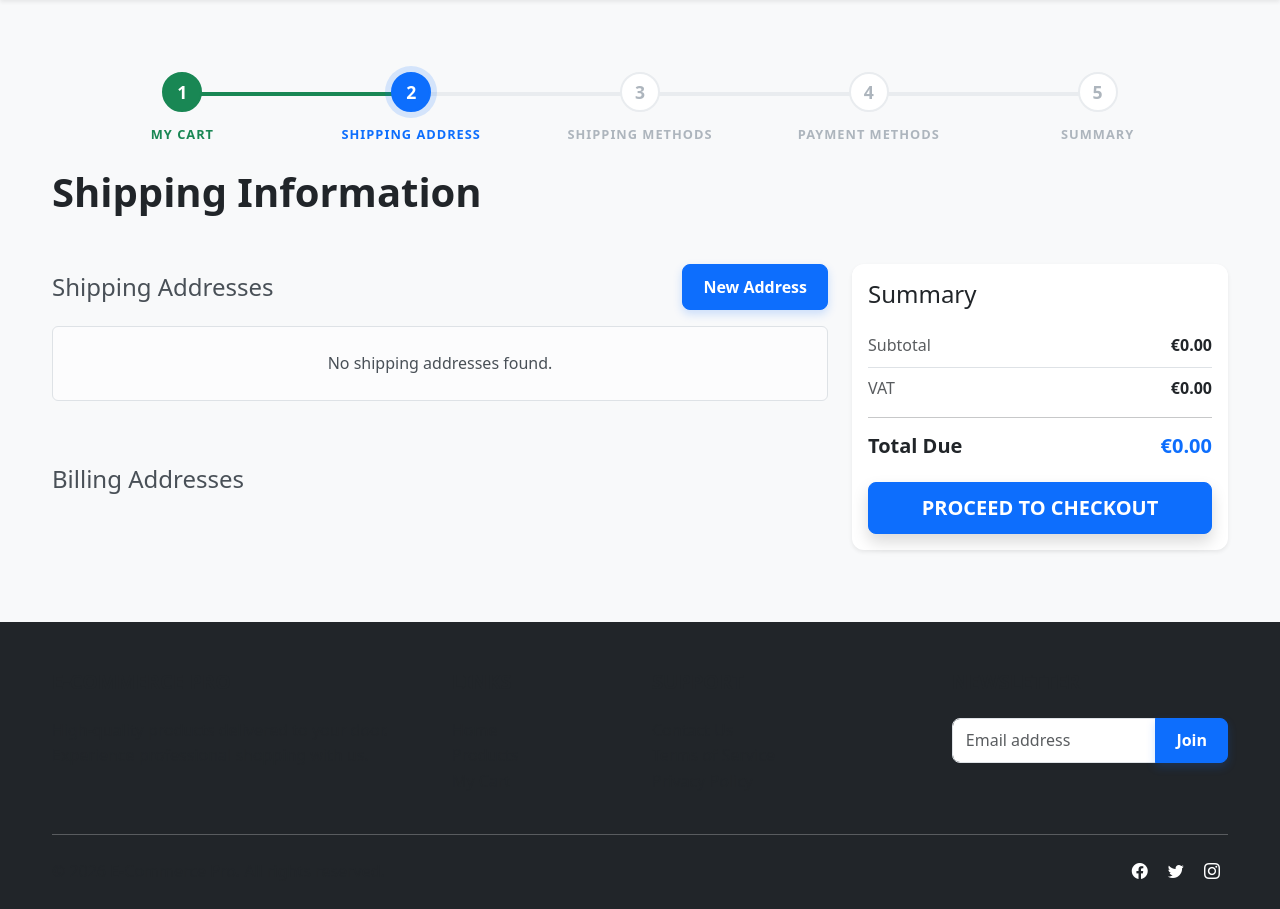
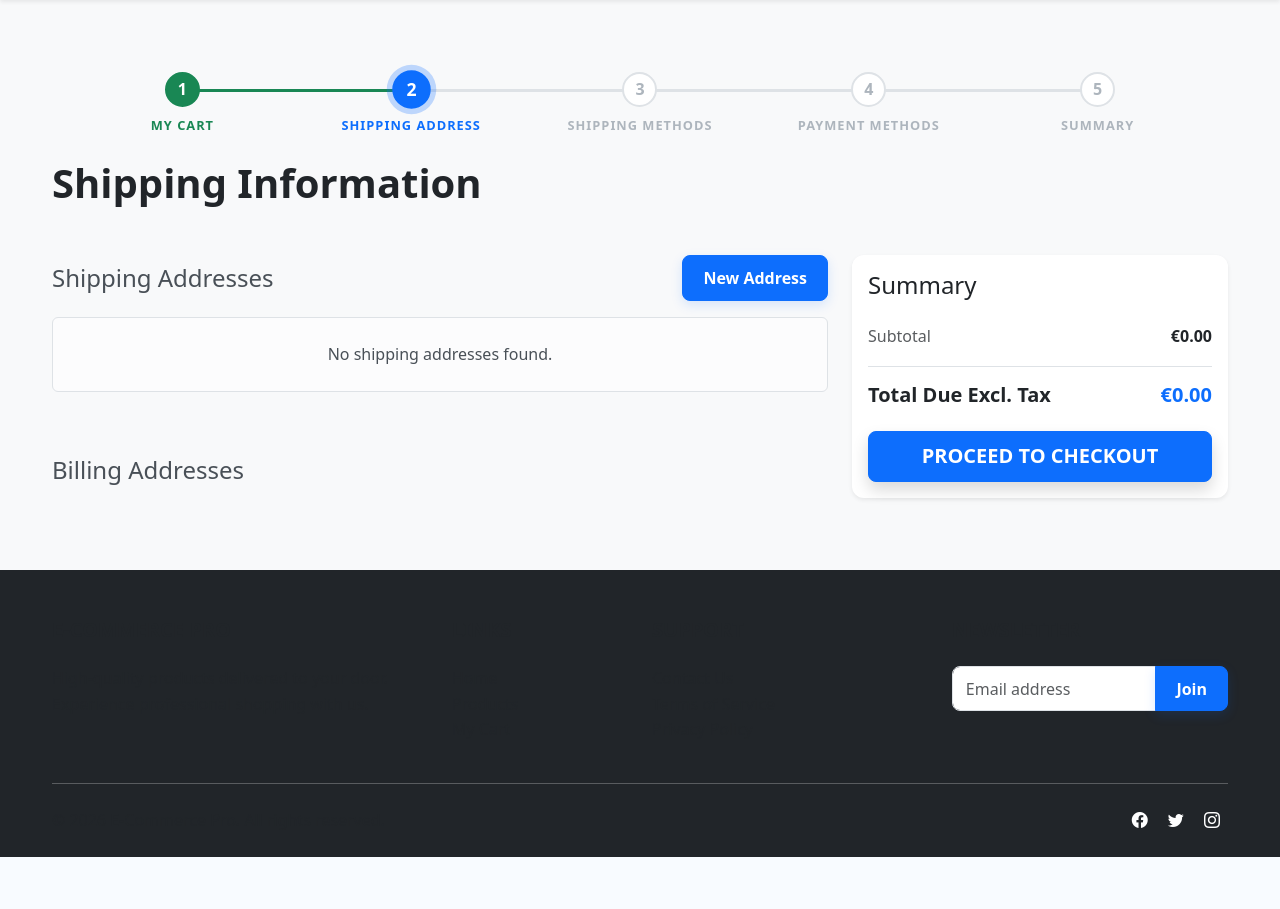
Before and after one commit to sammycrem/e-commerce-d, a Flask app: page /checkout/shipping-address in a window 1280 px wide. Shown: the part 80-989 px from the top of the page. After the commit the page ends 937 px from the top, so only its background shows below. Run offline with Flask 3, Linux system fonts and the light colour scheme; the visitor is signed in with stand-in values (Sample User, id 1); data comes from the database, SQL or seed files in the repository; data that the repository does not hold is empty; parts of the project's set-up code (start-up, migrations or seed data) failed here and were passed over.

Commit message:
Refactor checkout workflow, update order summary, and improve UI
- Moved Promo Code and Discount UI from Cart page to Payment Method page.
- Updated order summary labels to "Total Due Excl. Tax" on Cart and Shipping Address pages.
- Removed VAT and Discount rows from preliminary summary views.
- Refined VAT calculation logic to use Decimal and proper cent-to-euro conversion.
- Fixed timezone-related TypeError in promo code validation.
- Modernized checkout UI with redesigned progress bar and enhanced card/button styles.
- Ensured promo code persistence across checkout steps via session storage.

Co-authored-by: sammycrem <256570095+sammycrem@users.noreply.github.com>

```diff
--- a/app/blueprints/checkout.py
+++ b/app/blueprints/checkout.py
@@ -26,6 +26,7 @@ def apply_promo():
         return jsonify({"error": "Invalid promotion code"}), 404
 
     promo_valid_to = promo.valid_to
+    # Ensure timezone-aware comparison to avoid TypeError regarding aware vs naive datetimes
     if promo_valid_to and promo_valid_to.tzinfo is None:
         promo_valid_to = promo_valid_to.replace(tzinfo=timezone.utc)
 
@@ -37,11 +38,17 @@ def apply_promo():
 
     discount_cents = 0
     if promo.discount_type == 'PERCENT':
-        discount_cents = int(ceil(cart_subtotal * (promo.discount_value / 100)))
+        from ..utils import cents_to_decimal, decimal_to_cents
+        from decimal import Decimal
+        pct = Decimal(promo.discount_value) / Decimal(100)
+        discount_decimal = cents_to_decimal(cart_subtotal) * pct
+        discount_cents = decimal_to_cents(discount_decimal)
     elif promo.discount_type == 'FIXED':
         discount_cents = int(promo.discount_value)
 
+    # Store promo code in session for persistence across checkout steps
     session['promo_code'] = promo.code
+    session.modified = True
     return jsonify({"code": promo.code, "discount_cents": discount_cents, "new_total_cents": cart_subtotal - discount_cents}), 200
 
 @checkout_bp.route('/api/checkout', methods=['POST'])
--- a/app/static/css/style.css
+++ b/app/static/css/style.css
@@ -77,16 +77,23 @@ a:hover {
     border-radius: 0.5rem;
     font-weight: 600;
     padding: 0.6rem 1.25rem;
-    transition: all 0.2s;
+    transition: all 0.3s cubic-bezier(0.4, 0, 0.2, 1);
+    position: relative;
+    overflow: hidden;
 }
 
 .btn-primary {
-    box-shadow: 0 4px 10px rgba(13, 110, 253, 0.2);
+    box-shadow: 0 4px 12px rgba(13, 110, 253, 0.15);
 }
 
 .btn-primary:hover {
-    transform: translateY(-2px);
-    box-shadow: 0 6px 15px rgba(13, 110, 253, 0.25);
+    transform: translateY(-3px);
+    box-shadow: 0 8px 20px rgba(13, 110, 253, 0.3);
+    filter: brightness(1.1);
+}
+
+.btn-primary:active {
+    transform: translateY(-1px);
 }
 
 .form-control, .form-select, .form-input {
@@ -386,32 +393,36 @@ a:hover {
 }
 
 .progress-step-number {
-    width: 40px;
-    height: 40px;
+    width: 35px;
+    height: 35px;
     border-radius: 50%;
     background-color: #fff;
-    border: 2px solid #e9ecef;
+    border: 2px solid #dee2e6;
     color: #adb5bd;
     font-weight: 700;
     display: flex;
     justify-content: center;
     align-items: center;
-    margin-bottom: 0.75rem;
-    transition: all 0.3s ease;
-    font-size: 1.1rem;
+    margin-bottom: 0.5rem;
+    transition: all 0.4s cubic-bezier(0.4, 0, 0.2, 1);
+    font-size: 1rem;
+    position: relative;
+    z-index: 2;
 }
 
 .progress-step.active .progress-step-number {
     background-color: var(--primary-color);
     border-color: var(--primary-color);
     color: #fff;
-    box-shadow: 0 0 0 6px rgba(13, 110, 253, 0.15);
+    box-shadow: 0 0 0 5px rgba(13, 110, 253, 0.25);
+    transform: scale(1.1);
 }
 
 .progress-step.completed .progress-step-number {
     background-color: var(--success-color);
     border-color: var(--success-color);
     color: #fff;
+    transform: scale(1);
 }
 
 .progress-step-label {
@@ -434,13 +445,13 @@ a:hover {
 .progress-step:not(:last-child)::after {
     content: '';
     position: absolute;
-    top: 20px;
+    top: 17px;
     left: 50%;
     width: 100%;
-    height: 4px;
-    background-color: #e9ecef;
-    z-index: -1;
-    transition: background-color 0.3s ease;
+    height: 3px;
+    background-color: #dee2e6;
+    z-index: 1;
+    transition: all 0.4s ease;
 }
 
 .progress-step.completed::after {
--- a/app/templates/shipping_address.html
+++ b/app/templates/shipping_address.html
@@ -97,18 +97,9 @@
                         <span class="text-muted">Subtotal</span>
                         <span id="summary-subtotal" class="fw-bold">€{{ "%.2f"|format(cart_summary.subtotal_cents / 100) }}</span>
                     </div>
-                    <div id="summary-discount-row" class="d-flex justify-content-between mb-2 text-danger" {% if cart_summary.discount_cents == 0 %}style="display: none !important;"{% endif %}>
-                        <span class="">Discount</span>
-                        <span id="summary-discount" class="fw-bold">-€{{ "%.2f"|format(cart_summary.discount_cents / 100) }}</span>
-                    </div>
-                    <div class="d-flex justify-content-between mb-2 border-top pt-2 mt-2">
-                        <span class="text-muted">VAT</span>
-                        <span id="summary-vat" class="fw-bold">€{{ "%.2f"|format(cart_summary.vat_cents / 100) }}</span>
-                    </div>
-                    <hr>
-                    <div class="d-flex justify-content-between mb-4">
-                        <span class="h5 mb-0 fw-bold">Total Due</span>
-                        <span id="summary-total" class="h5 mb-0 fw-bold text-primary">€{{ "%.2f"|format(cart_summary.total_cents / 100) }}</span>
+                    <div class="d-flex justify-content-between mb-4 border-top pt-3 mt-3">
+                        <span class="h5 mb-0 fw-bold">Total Due Excl. Tax</span>
+                        <span id="summary-total" class="h5 mb-0 fw-bold text-primary">€{{ "%.2f"|format(cart_summary.subtotal_cents / 100) }}</span>
                     </div>
                     <a href="{{ url_for('checkout_bp.shipping_methods') }}" class="btn btn-primary btn-lg w-100 fw-bold shadow">PROCEED TO CHECKOUT</a>
                 </div>
--- a/app/utils.py
+++ b/app/utils.py
@@ -798,6 +798,7 @@ def calculate_totals_internal(items, shipping_country_iso=None, promo_code=None,
         from datetime import datetime, timezone
         if promo:
             promo_valid_to = promo.valid_to
+            # Ensure timezone-aware comparison to avoid TypeError regarding aware vs naive datetimes
             if promo_valid_to and promo_valid_to.tzinfo is None:
                 promo_valid_to = promo_valid_to.replace(tzinfo=timezone.utc)
 
@@ -808,11 +809,11 @@ def calculate_totals_internal(items, shipping_country_iso=None, promo_code=None,
 
     if promo:
         if promo.discount_type == 'PERCENT':
-            # promo.discount_value expected as percentage (e.g., 20 for 20)
+            # promo.discount_value expected as percentage (e.g., 20 for 20%)
             try:
-                from math import ceil
-                pct = float(promo.discount_value)
-                discount_cents = int(ceil(subtotal * (pct / 100.0)))
+                pct = Decimal(promo.discount_value) / Decimal(100)
+                discount_decimal = cents_to_decimal(subtotal) * pct
+                discount_cents = decimal_to_cents(discount_decimal)
             except Exception:
                 discount_cents = 0
         elif promo.discount_type == 'FIXED':
@@ -910,11 +911,21 @@ def compute_vat_for_cart(cart_items: list, country_iso: str):
         unit_cents = int(it.get('unit_price_cents', 0))
         category = it.get('product_snapshot', {}).get('category') if it.get('product_snapshot') else None
         vat_rate = get_vat_rate_for_product(country_iso, category)
-        vat_per_unit_decimal = cents_to_decimal(unit_cents) * Decimal(vat_rate)
-        vat_per_unit_cents = decimal_to_cents(vat_per_unit_decimal)
-        line_vat = vat_per_unit_cents * qty
-        item_vats.append({'sku': it.get('sku') or it.get('variant_sku'), 'unit_vat_cents': vat_per_unit_cents, 'line_vat_cents': line_vat})
-        total_vat += line_vat
+
+        # Refined VAT calculation: convert to decimal Euros before calculation and back to cents.
+        # We calculate on the line total to be more precise and prevent double-multiplication errors.
+        line_total_decimal = cents_to_decimal(unit_cents * qty)
+        line_vat_decimal = line_total_decimal * Decimal(vat_rate)
+        line_vat_cents = decimal_to_cents(line_vat_decimal)
+
+        vat_per_unit_cents = decimal_to_cents(cents_to_decimal(unit_cents) * Decimal(vat_rate))
+
+        item_vats.append({
+            'sku': it.get('sku') or it.get('variant_sku'),
+            'unit_vat_cents': vat_per_unit_cents,
+            'line_vat_cents': line_vat_cents
+        })
+        total_vat += line_vat_cents
     return item_vats, total_vat
 
 def find_shipping_zone_for_country(country_iso: str):
```
Also changed, not shown: app/static/css/checkout.css (+42 -22 lines), app/static/js/cart.js (+7 -37 lines), app/static/js/payment_methods.js (added, +120 -0 lines), app/templates/cart.html (+2 -22 lines), app/templates/payment_methods.html (+9 -5 lines).
